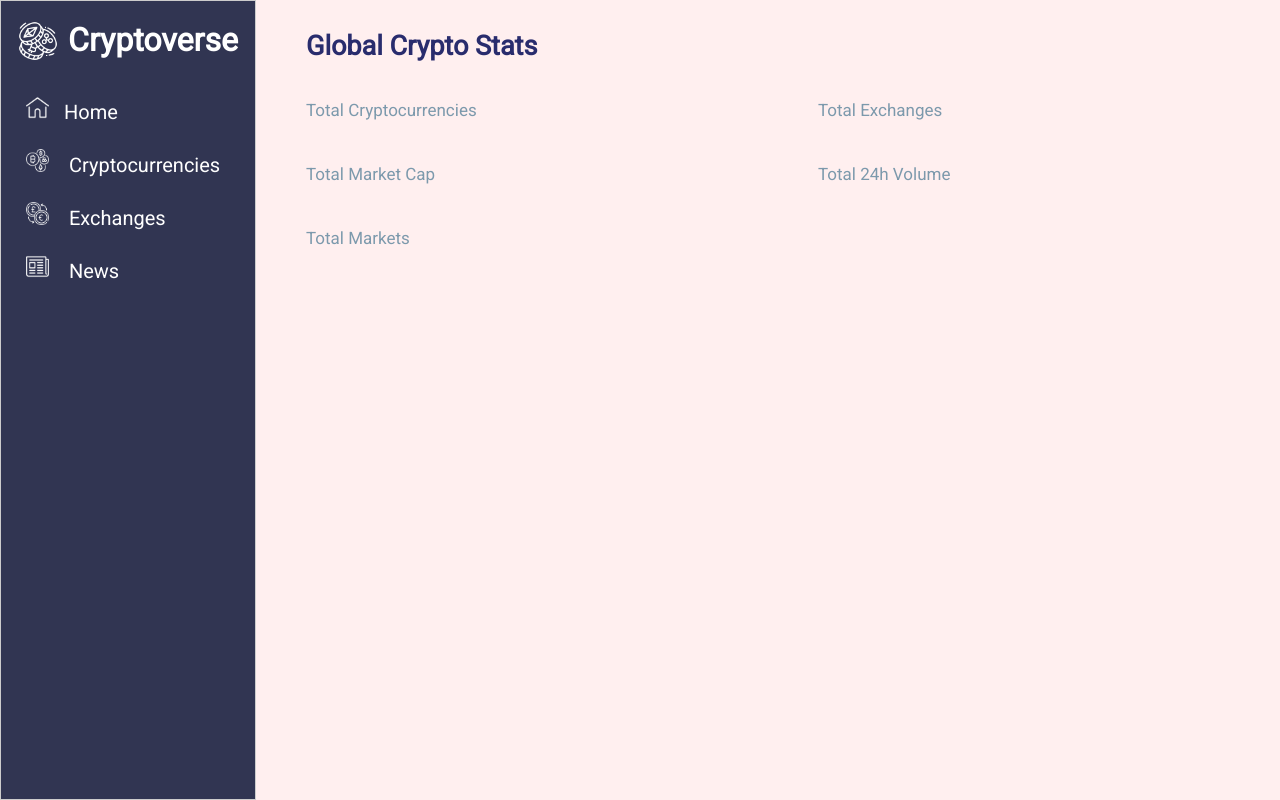
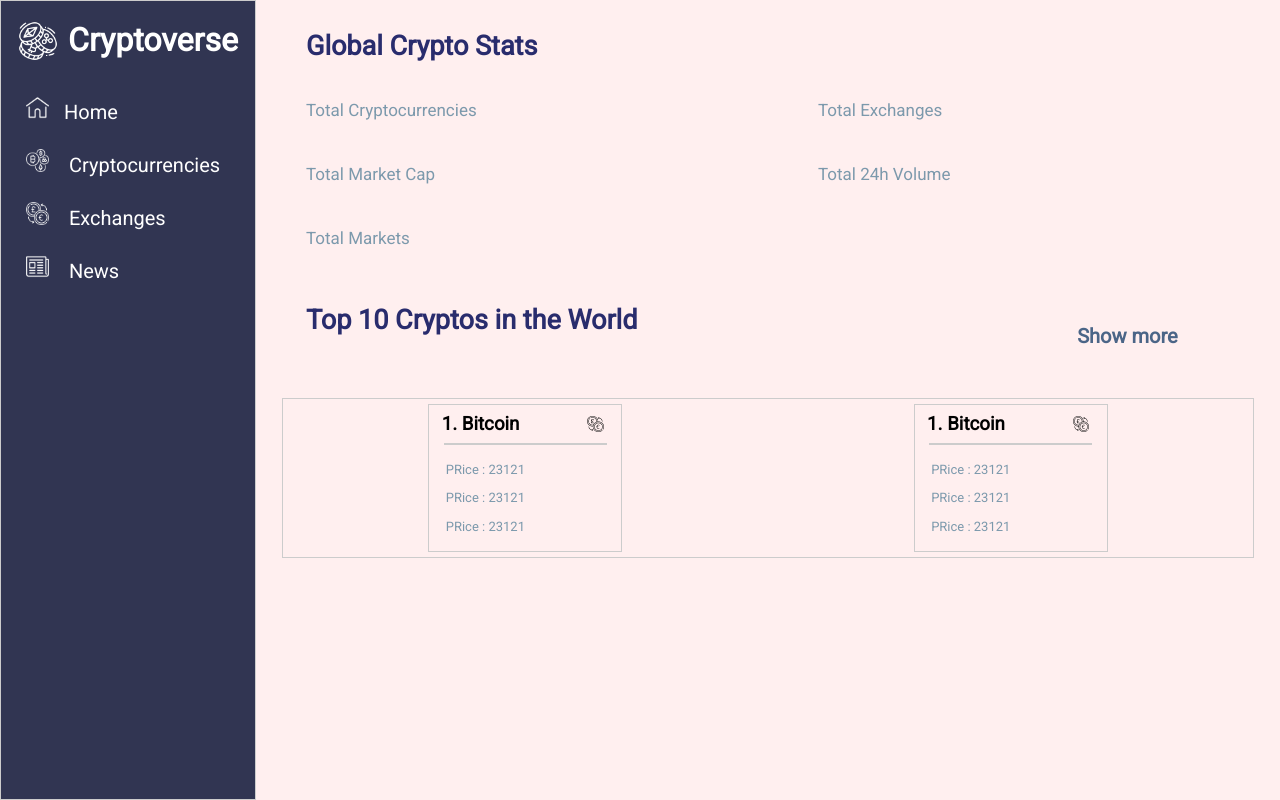
Before and after one commit to abhi-j0407/crypto-app, a React (Create React App) app: page / in a window 1280 px wide. Built offline with nearby package versions, Linux system fonts and the light colour scheme; no server answers.

Commit message:
Crypto summary (#2)
* Cleared

* Updated Stats section

* Crypto Cards Summary

```diff
--- a/src/App.css
+++ b/src/App.css
@@ -11,6 +11,7 @@
 
 .homepage {
     display: flex;
+    background-color: #FFEFEF;
 }
 
 .navbar {
@@ -51,7 +52,6 @@
 .main {
     width: 80%;
     height: 100vh;
-    background-color: #FFEFEF;
 }
 
 .stats-heading {
@@ -79,3 +79,65 @@
     color: #7C99AC;
     font-weight: lighter;
 }
+
+.crypto-container {
+    display: flex;
+    border: 1px #ccc solid;
+    margin: 0px 2.5%;
+    justify-content: space-around;
+
+    flex-wrap: wrap;
+}
+
+.crypto-header {
+    display: flex;
+    justify-content: space-between;
+
+}
+
+.show-more {
+    padding: 50px 10%;
+    font-size: 20px;
+    color: #4B6587;
+}
+
+.crypto-card {
+    display: flex;
+    flex-direction: column;
+    width: 20%;
+    border: 1px #ccc solid;
+    align-items: center;
+    margin: 0.5%;
+}
+
+.crypto-card-header {
+    display: flex;
+    justify-content: space-between;
+    align-items: center;
+    margin: 3%;
+    width: 87%;
+}
+
+.crypto-icon {
+    width: 10%;
+    margin: 5px;
+}
+
+hr {
+    border: 1px #ccc solid;
+    width: 85%;
+}
+
+.crypto-content {
+    display: flex;
+    width: 90%;
+    flex-direction: column;
+    justify-content: left;
+    margin: 5%;
+}
+
+.card-stat {
+    font-size: 13px;
+    color: #7C99AC;
+    margin: 4%;
+}
--- /dev/null
+++ b/src/components/CryptoCard.js
@@ -0,0 +1,21 @@
+import React from 'react';
+import image from '../images/currency-exchange.png'
+
+const CryptoCard = () => {
+  return (
+  <div className='crypto-card'>
+    <div className='crypto-card-header'>
+        <h3>1. Bitcoin</h3>
+        <img src={image} className='crypto-icon' alt="crypto-img" />
+    </div>
+    <hr />
+    <div className='crypto-content'>
+        <p className='card-stat'>PRice : 23121</p>
+        <p className='card-stat'>PRice : 23121</p>
+        <p className='card-stat'>PRice : 23121</p>
+    </div>
+  </div>
+  )
+};
+
+export default CryptoCard;
--- /dev/null
+++ b/src/components/CryptoSummary.js
@@ -0,0 +1,30 @@
+import React from 'react';
+
+import CryptoCard from './CryptoCard';
+
+const CryptoSummary = () => {
+
+
+        const cData = [
+            { id : 1},
+            { id : 2},
+        ];
+
+    return (
+  <div className='cryptosummary'>
+    <div className='crypto-header'>
+        <h1 className='stats-heading'>Top 10 Cryptos in the World</h1>
+        <h2 className='show-more'>Show more</h2>
+    </div>
+    <div className='crypto-container'>
+        {
+            cData.map((n) => (
+                <CryptoCard key = {n.id} />
+            ))
+        }
+    </div>
+  </div>
+  )
+};
+
+export default CryptoSummary;
--- a/src/components/Home.js
+++ b/src/components/Home.js
@@ -1,5 +1,6 @@
 import React, { useState,useEffect } from 'react';
 import Stats from './Stats';
+import CryptoSummary from './CryptoSummary';
 
 const Home = (props) => {
   // useEffect(() => {
@@ -9,6 +10,7 @@ const Home = (props) => {
   return (
   <div className='main'>
     <Stats data={props.data}/>
+    <CryptoSummary />
   </div>
   )
 };
```
